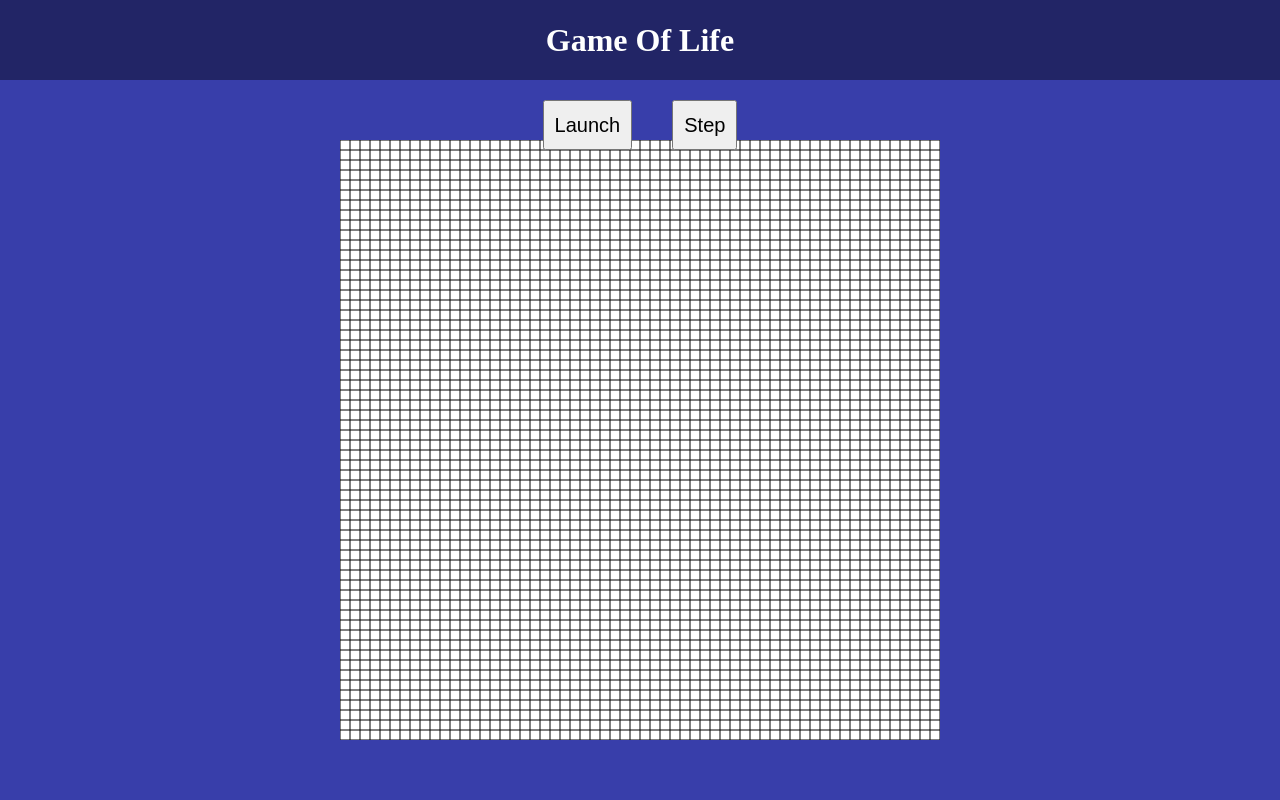
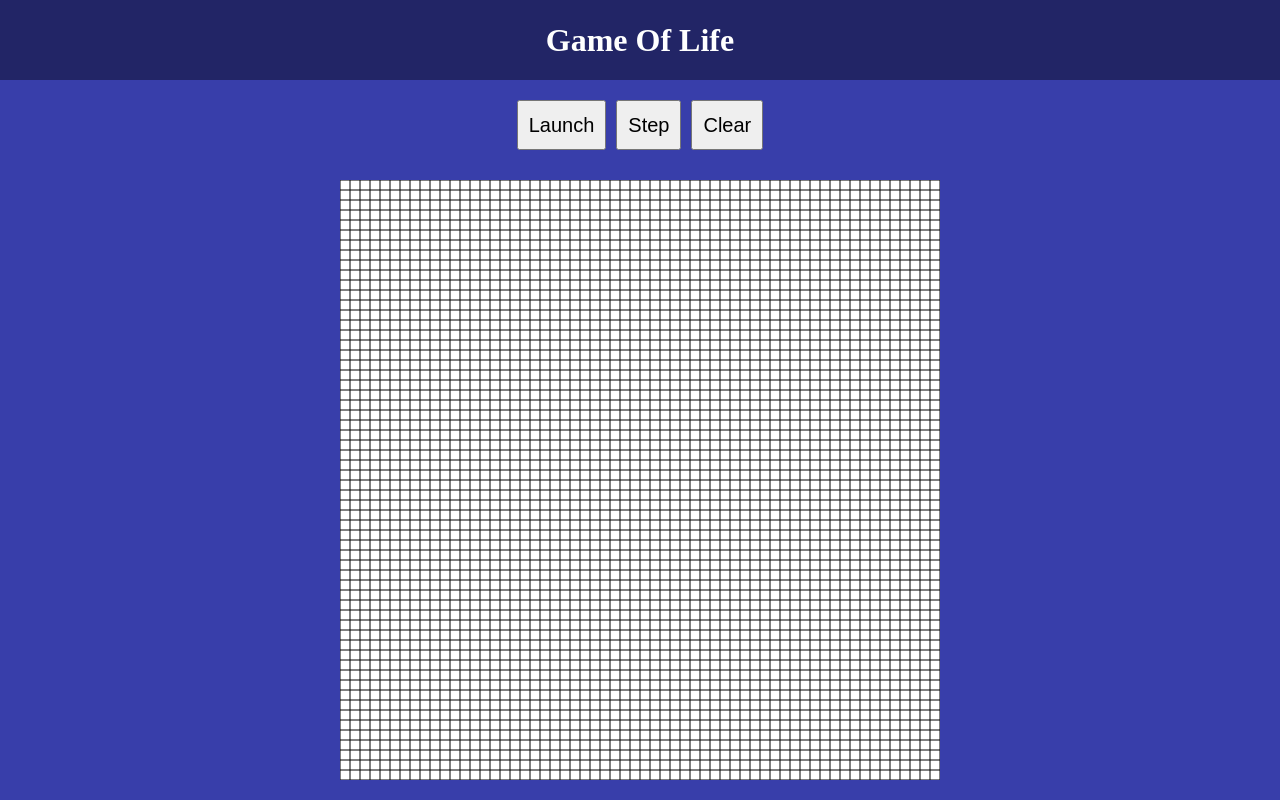
Before and after one commit to Zeroc00L88/gameOfLife, a plain HTML site: page index.html in a window 1280 px wide. Both pictures are taken after a click on the button "Launch". Drawn offline with Linux system fonts and the light colour scheme.

Commit message:
rearrange elmts and clear fucntion added

```diff
--- a/assets/css/style.css
+++ b/assets/css/style.css
@@ -18,17 +18,32 @@ header {
 }
 
 main {
+    display: flex;
+    flex-direction: column;
+    justify-content: center;
+    align-items: center;
+    height: calc(100vh - 80px);
+    gap: 30px;
+}
+
+#gameContainer {
     position: relative;
+    height: 600px;
+    width: 600px;
+}
+
+#commands {
+    width: 100vw;
     display: flex;
+    align-items: center;
     justify-content: center;
-    height: calc(100vh - 80px);
+    gap: 10px;
 }
 
 button {
     padding: 10px;
     font-size: 20px;
     height: 50px;
-    margin: 20px;
 }
 
 #canvas1,
@@ -36,8 +51,6 @@ button {
     position: absolute;
     height: 600px;
     width: 600px;
-    top: calc(50% - 300px);
-    left: calc(50% - 300px);
 }
 
 #canvas1 {
--- a/assets/js/main.js
+++ b/assets/js/main.js
@@ -4,11 +4,13 @@ const ctxTop = canvasTop.getContext("2d");
 const ctx = canvas.getContext("2d");
 const launchBtn = document.querySelector("#launchBtn");
 const stepBtn = document.querySelector("#stepBtn");
+const clearBtn = document.querySelector("#clearBtn");
 
 let canvasWidth = 600;
 let canvasHeight = 600;
 let tileSize = 10;
 let grid = createGrid();
+let gameInterval;
 
 canvasTop.addEventListener("click", (e) => {
     let currentTile = getClickedTile(e.offsetX, e.offsetY);
@@ -17,14 +19,20 @@ canvasTop.addEventListener("click", (e) => {
 });
 
 launchBtn.addEventListener("click", (e) => {
-    setInterval(() => {
+    gameInterval = setInterval(() => {
         checkAround();
         drawRect();
-    }, 500);
+    }, 100);
 });
 
 stepBtn.addEventListener("click", (e) => {
     checkAround();
+    drawRect();
+});
+
+clearBtn.addEventListener("click", (e) => {
+    clearInterval(gameInterval);
+    clear();
     drawRect();
 });
 
@@ -60,16 +68,13 @@ function checkAround() {
             }
             if (e == 1) {
                 if (ngbCount <= 1 || ngbCount >= 4) {
-                    // updateGrid(x, y, 0);
                     let arrRemove = [];
                     arrRemove.push(x);
                     arrRemove.push(y);
                     remove.push(arrRemove);
                 }
             } else {
-                console.log(ngbCount, "x", x, "y", y);
                 if (ngbCount == 3) {
-                    // updateGrid(x, y, 1);
                     let arrAdd = [];
                     arrAdd.push(x);
                     arrAdd.push(y);
@@ -134,4 +139,8 @@ function clearTile(xTile, yTile) {
     ctxTop.clearRect(xTile * tileSize, yTile * tileSize, tileSize, tileSize);
 }
 
+function clear() {
+    grid = createGrid();
+}
+
 drawGrid(tileSize);
--- a/index.html
+++ b/index.html
@@ -12,10 +12,15 @@
             <h1>Game Of Life</h1>
         </header>
         <main>
-            <canvas id="canvas1" width="600" height="600"></canvas>
-            <canvas id="canvas2" width="600" height="600"></canvas>
-            <button type="button" id="launchBtn">Launch</button>
-            <button type="button" id="stepBtn">Step</button>
+            <div id="commands">
+                <button type="button" id="launchBtn">Launch</button>
+                <button type="button" id="stepBtn">Step</button>
+                <button type="button" id="clearBtn">Clear</button>
+            </div>
+            <div id="gameContainer">
+                <canvas id="canvas1" width="600" height="600"></canvas>
+                <canvas id="canvas2" width="600" height="600"></canvas>
+            </div>
         </main>
         <script src="./assets/js/main.js"></script>
     </body>
```
Also changed, not shown: test.js (deleted).
